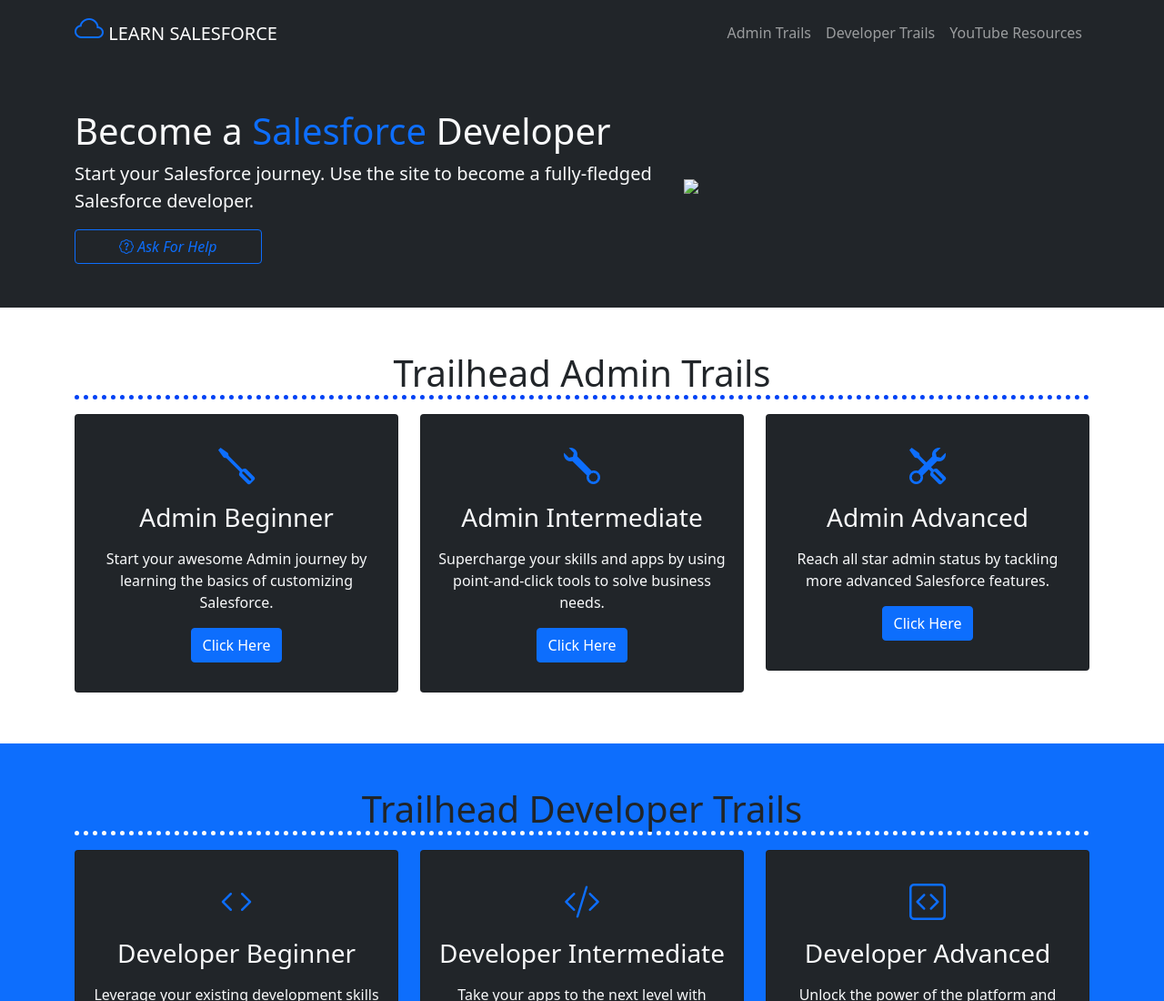
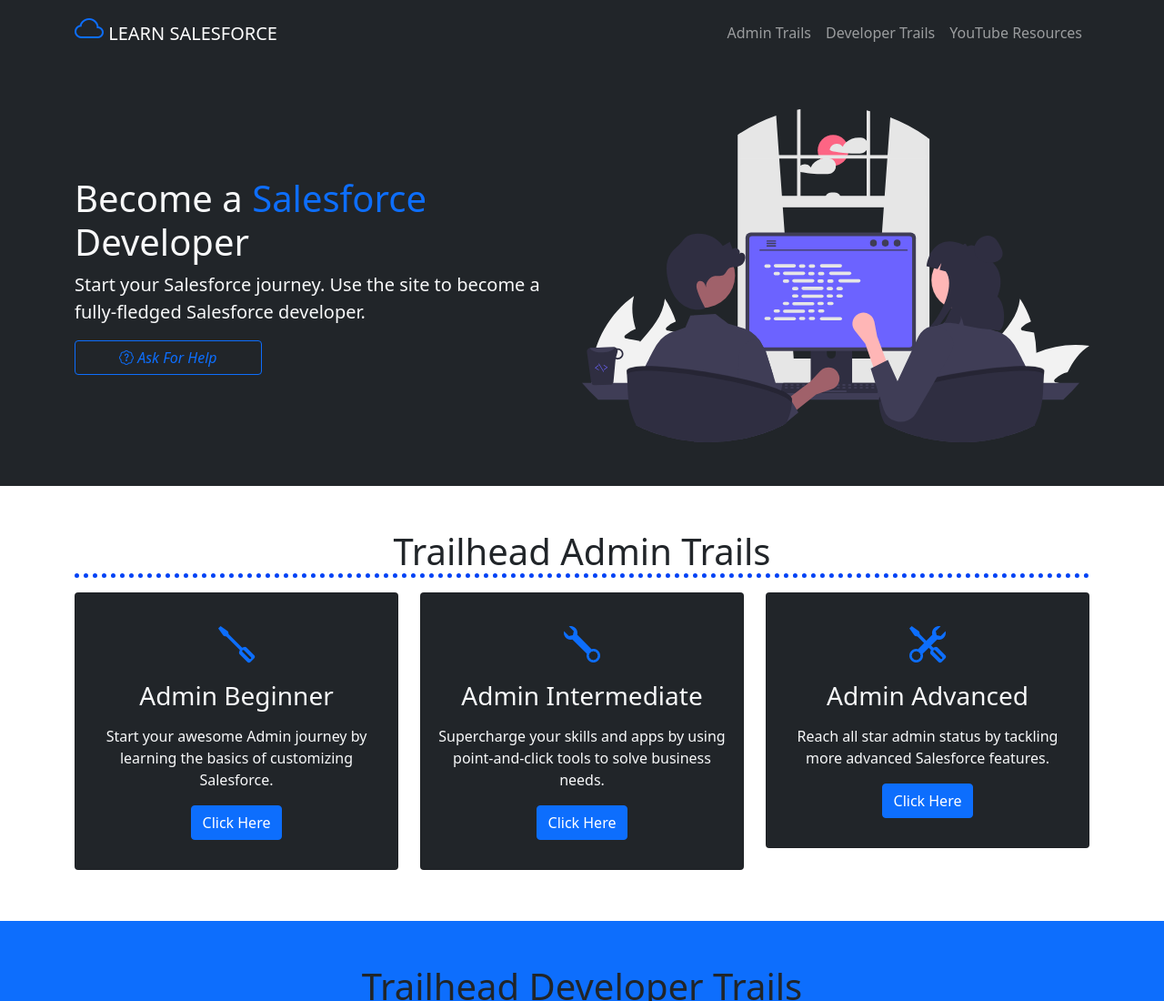
Before and after one commit to coddingfocus/grayce-salesforce-website, a plain HTML site: page index.html in a window 1280 px wide. Shown: the top 1100 px of the page at 91% size. Drawn offline with nearby package versions, Linux system fonts and the light colour scheme; a script that the page names is missing.

Commit message:
Update index.html

```diff
--- a/index.html
+++ b/index.html
@@ -72,7 +72,7 @@
             </div>
           </div>
         </div>
-        <img class="img-fluid w-50 d-none d-sm-block" src="img/undraw_pair_programming_re_or4x.svg">
+        <img class="img-fluid w-50 d-none d-sm-block" src="undraw_pair_programming_re_or4x.svg">
       </div>
     </div>
   </section>
```
